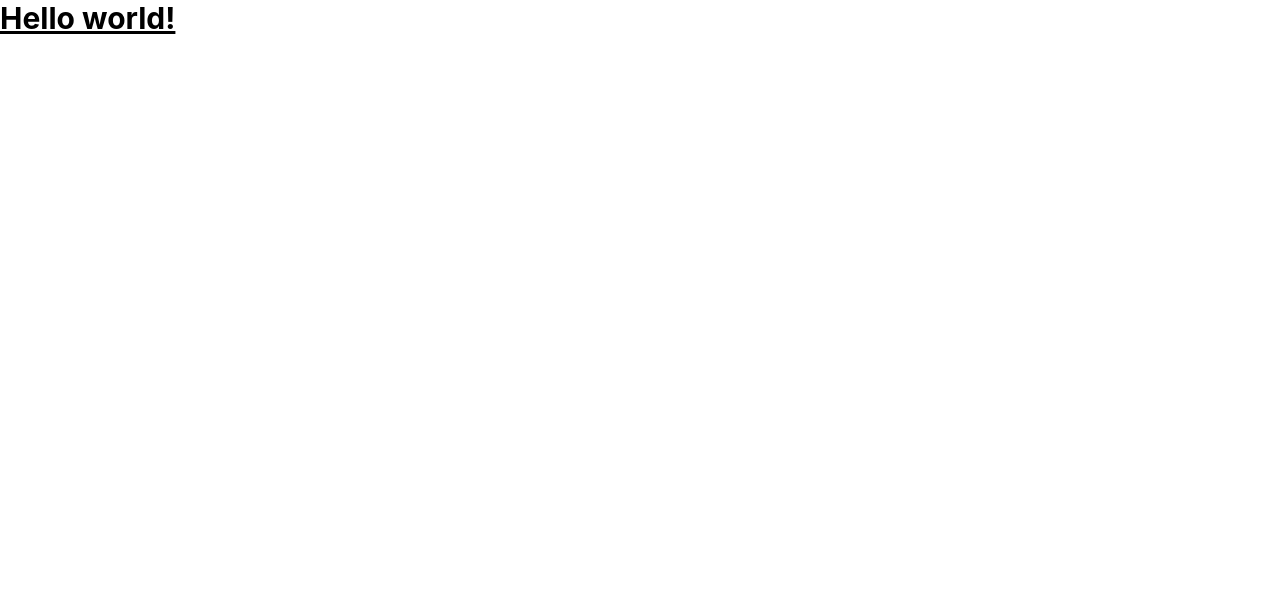
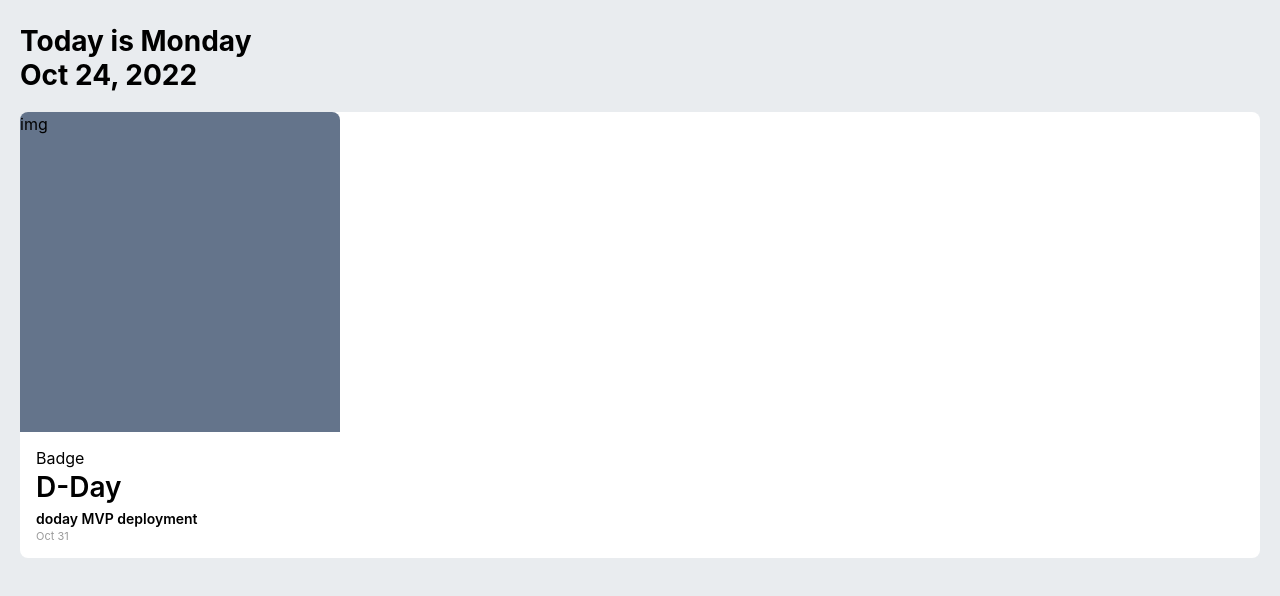
Before and after one commit to devseop/doday, a React (Create React App) app: page / in a window 1280 px wide. Shown: the top 596 px of the page. Built offline with nearby package versions, Linux system fonts and the light colour scheme.

Commit message:
feat: UI 추가 및 스타일링

```diff
--- a/src/App.tsx
+++ b/src/App.tsx
@@ -1,7 +1,13 @@
+import MainPage from 'pages/MainPage';
+import React from 'react';
 import './App.css';
 
 function App() {
-  return <h1 className="text-3xl font-bold underline">Hello world!</h1>;
+  return (
+    <div className="box-border bg-bg h-screen pt-6 px-5">
+      <MainPage />
+    </div>
+  );
 }
 
 export default App;
--- /dev/null
+++ b/src/components/Badge.tsx
@@ -0,0 +1,5 @@
+import React from 'react';
+
+export default function Badge() {
+  return <div>Badge</div>;
+}
--- /dev/null
+++ b/src/components/Card.tsx
@@ -0,0 +1,13 @@
+import React from 'react';
+import CardInfo from './CardInfo';
+
+const Card = () => {
+  return (
+    <div className="w-full pb-4 rounded-lg bg-white">
+      <div className="w-[320px] h-[320px] rounded-t-lg bg-slate-500">img</div>
+      <CardInfo />
+    </div>
+  );
+};
+
+export default Card;
--- /dev/null
+++ b/src/components/CardInfo.tsx
@@ -0,0 +1,23 @@
+import React from 'react';
+import Badge from './Badge';
+import { month, dayNum, year } from 'lib/date';
+
+const CardInfo = () => {
+  //todo 카드 생성시 선택된 날짜~
+  const deadlineDay = Number(dayNum) + 7;
+  return (
+    <div className="mt-[14px] mx-4">
+      <Badge />
+      <p className="text-xxl font-semibold leading-[34px] mb-[7px]">D-Day</p>
+      <p className="text-md font-semibold leading-4 mb-1">
+        doday MVP deployment
+      </p>
+      <p className="text-[11px] leading-[11px] text-lightGray">
+        {month}
+        {deadlineDay}
+      </p>
+    </div>
+  );
+};
+
+export default CardInfo;
--- a/src/index.css
+++ b/src/index.css
@@ -2,11 +2,12 @@
 @tailwind components;
 @tailwind utilities;
 
+@import url('https://cdn.jsdelivr.net/gh/orioncactus/pretendard@v1.3.6/dist/web/static/pretendard.css');
+
 body {
   margin: 0;
-  font-family: -apple-system, BlinkMacSystemFont, 'Segoe UI', 'Roboto', 'Oxygen',
-    'Ubuntu', 'Cantarell', 'Fira Sans', 'Droid Sans', 'Helvetica Neue',
-    sans-serif;
+  font-family: 'Pretendard', -apple-system, 'Segoe UI', 'Roboto',
+    'Helvetica Neue', sans-serif;
   -webkit-font-smoothing: antialiased;
   -moz-osx-font-smoothing: grayscale;
 }
--- /dev/null
+++ b/src/lib/date.tsx
@@ -0,0 +1,6 @@
+const date = new Date().toDateString();
+export const day = date.substring(0, 3);
+export const month = date.substring(4, 8);
+export const dayNum = date.substring(8, 10);
+export const year = date.substring(10, 15);
+export const today = month + dayNum + ',' + year;
--- /dev/null
+++ b/src/pages/MainPage.tsx
@@ -0,0 +1,17 @@
+import React from 'react';
+import Card from 'components/Card';
+import { day, today } from '../lib/date';
+
+const MainPage = () => {
+  return (
+    <div className="flex-column items-center">
+      <div className="mb-5">
+        <p className="text-xxl font-bold leading-[34px]">Today is {day}day</p>
+        <p className="text-xxl font-bold leading-[34px]">{today}</p>
+      </div>
+      <Card />
+    </div>
+  );
+};
+
+export default MainPage;
--- a/tailwind.config.js
+++ b/tailwind.config.js
@@ -2,7 +2,41 @@
 module.exports = {
   content: ['./src/**/*.{js,jsx,ts,tsx}'],
   theme: {
-    extend: {},
+    extend: {
+      spacing: {
+        1: '4px',
+        2: '8px',
+        3: '12px',
+        4: '16px',
+        5: '20px',
+        6: '24px',
+        7: '32px',
+        8: '40px',
+        9: '48px',
+        10: '56px',
+      },
+      fontSize: {
+        sm: '10px',
+        md: '14px',
+        base: '16px',
+        xl: '24px',
+        xxl: '28px',
+      },
+      fontWeight: {
+        light: 300,
+        normal: 400,
+        medium: 500,
+        semibold: 600,
+        bold: 700,
+      },
+      colors: {
+        bg: '#E9ECEF',
+        since: '#302F62',
+        until: '#3BB272',
+        d_day: '#E46666',
+        lightGray: 'rgba(0, 0, 0, 0.4)',
+      },
+    },
   },
   plugins: [],
 };
```
